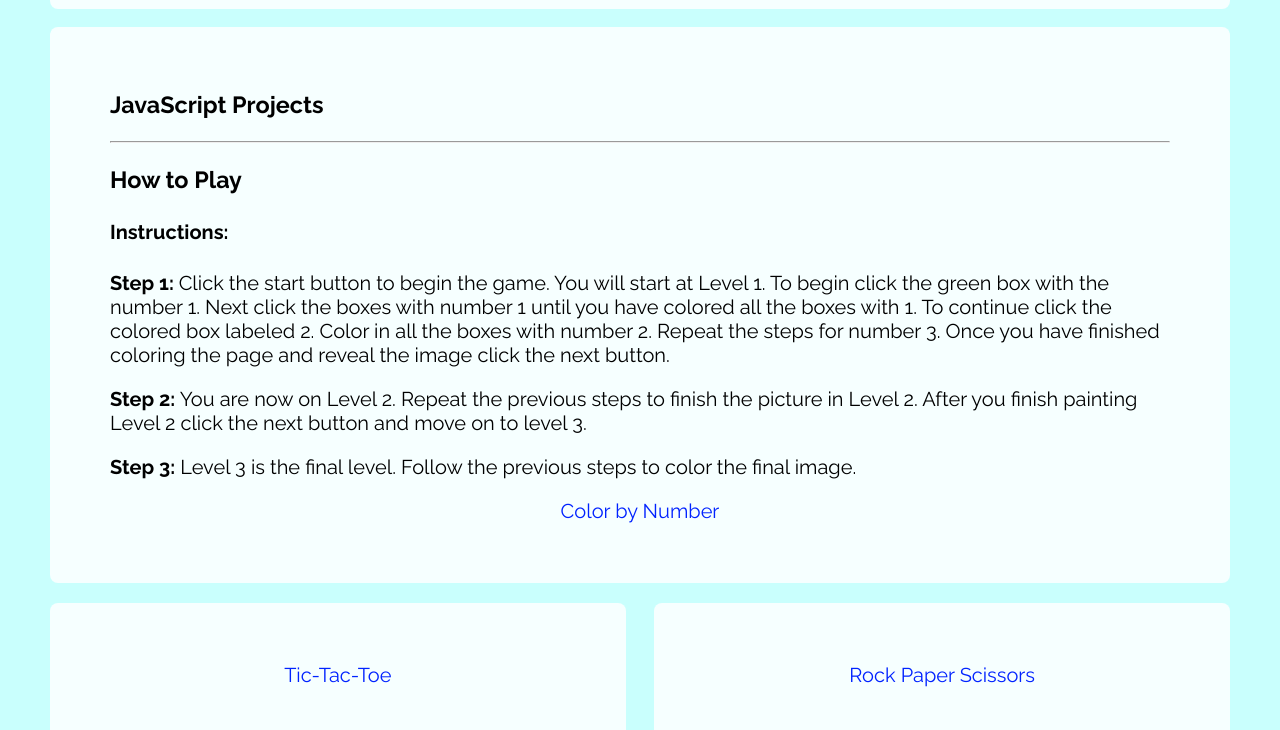
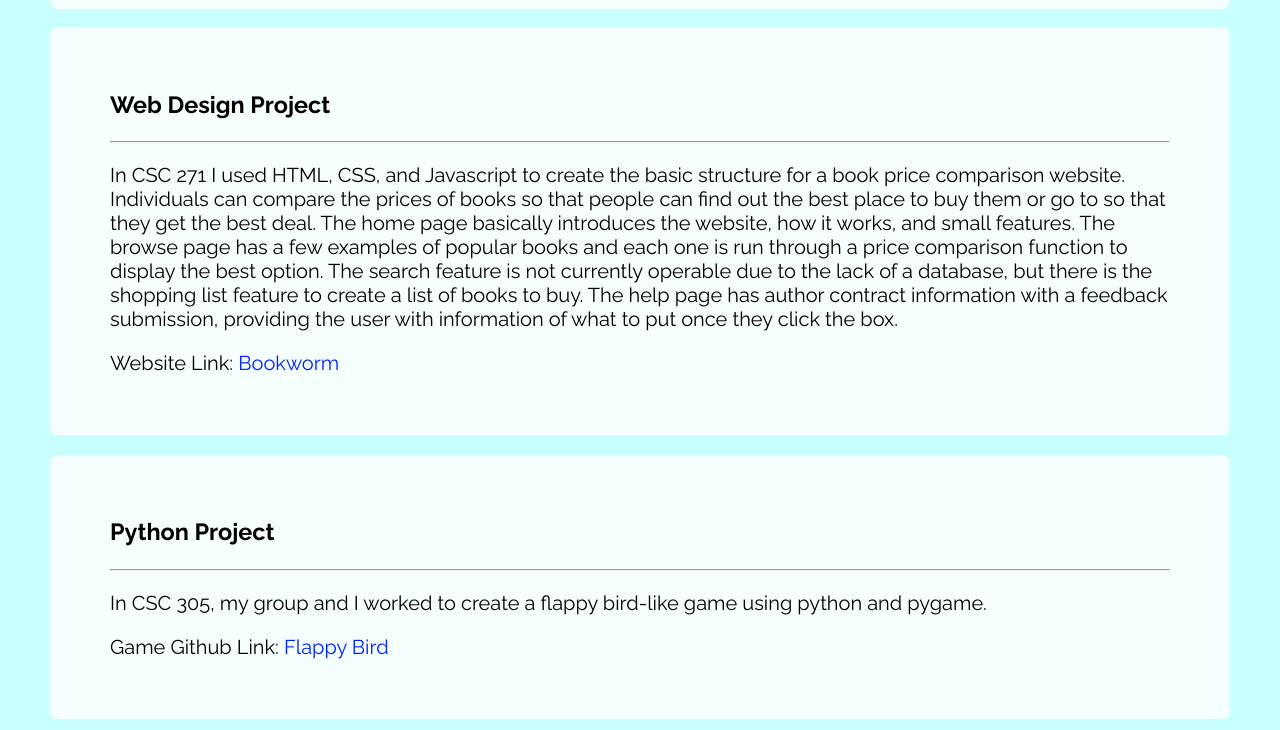
Before and after one commit to alyssakrouson/alyssakrouson.github.io, a plain HTML site: page projects.html in a window 1280 px wide. Shown: the part 222-952 px from the top of the page. Drawn offline with Linux system fonts and the light colour scheme; a script that the page names is missing.

Commit message:
more projects added

```diff
--- a/projects.html
+++ b/projects.html
@@ -34,6 +34,30 @@
         <br>
 
         <div class="content"> <!--Main-->
+            <div class="textbox">
+                <h3>Web Design Project</h3>
+                <hr>
+                <p>In CSC 271 I used HTML, CSS, and Javascript to create the basic structure for a book price comparison website.
+                    Individuals can compare the prices of books so that people can find out the best place to buy them or go to so that they get the best deal.
+                    The home page basically introduces the website, how it works, and small features.
+                    The browse page has a few examples of popular books and each one is run through a price comparison function to display the best option.
+                    The search feature is not currently operable due to the lack of a database, but there is the shopping list feature to create a list of books to buy.
+                    The help page has author contract information with a feedback submission, providing the user with information of what to put once they click the box.
+                </p>
+                <p>Website Link: <a href="https://alyssakrouson.rhody.dev/Bookworm_final/">Bookworm</a></p>
+            </div>
+        </div>
+
+        <div class="content"> <!--Main-->
+            <div class="textbox">
+                <h3>Python Project</h3>
+                <hr>
+                <p>In CSC 305, my group and I worked to create a flappy bird-like game using python and pygame.</p>
+                <p>Game Github Link: <a href="https://github.com/CSC305/s23k">Flappy Bird</a></p>
+            </div>
+        </div>
+
+        <div class="content"> <!--Javascript-->
             <div class="textbox">
 
             <h3>JavaScript Projects</h3>
@@ -87,6 +111,15 @@
             </div>
         </div>
 
+        <div class="content">
+            <div class="textbox">
+                <h3>Social Issues in Computing Project</h3>
+                <hr>
+                <p>This is my final paper from CSC 320, which dives into the impact that social media has had on political campigns over the years, including media consumption, platform growth, and fake news and AI generated media's effects.</p>
+            </div>
+            <embed class="center" src="pdf/ResearchPaper.pdf" width="800px" height="800px">
+        </div>
+
         <!--Main End-->
 
         <!--<script src="scripts/index.js"></script>-->
```
Also changed, not shown: 1 other file.
